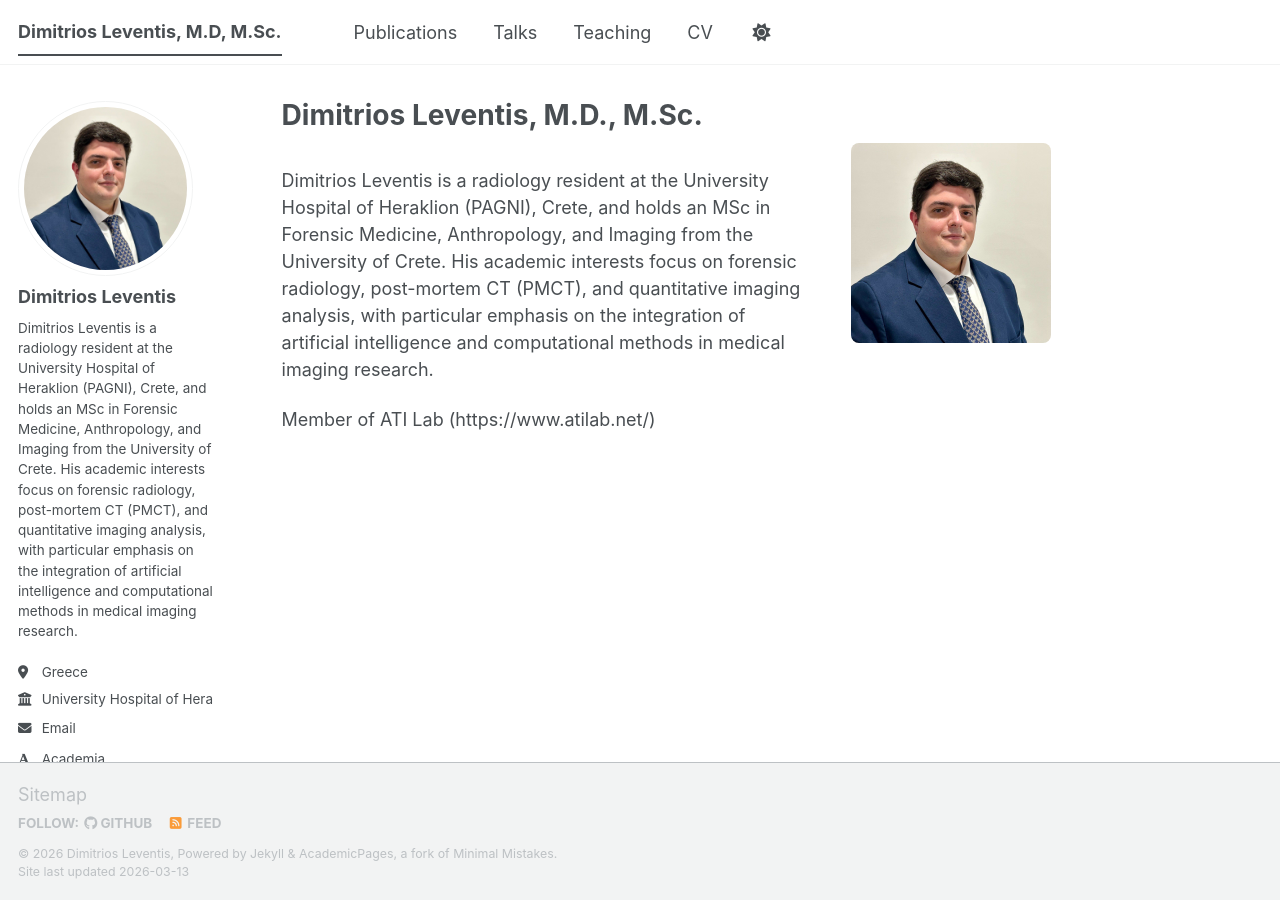
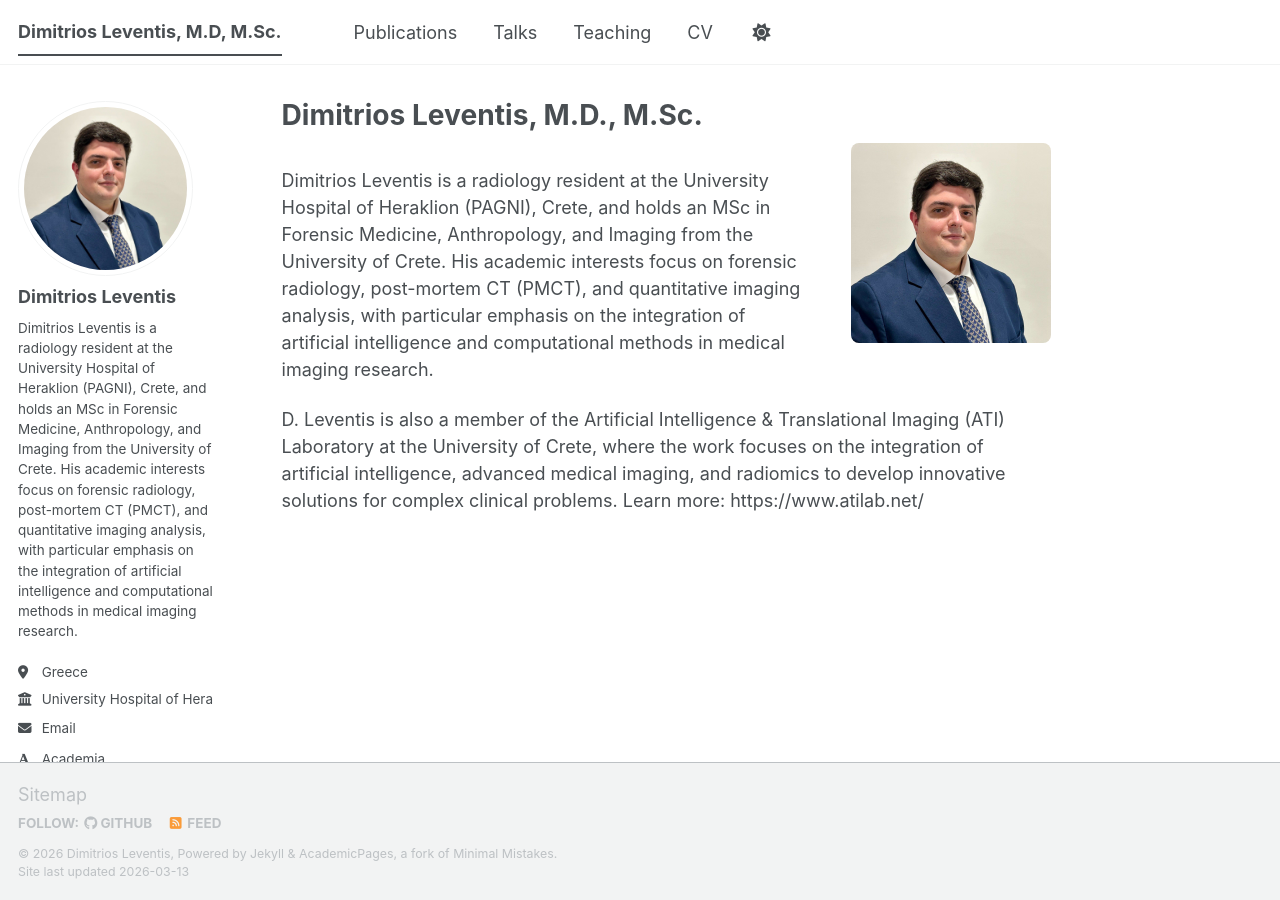
Before and after one commit to dleventis/dleventis.github.io, a Jekyll site: the page built from _pages/about.md, in a window 1280 px wide. Built offline with Jekyll 4.4.1, drawn with Linux system fonts in a browser that asks for light colours; some web fonts are replaced; a script bundle is joined from its source files by our own code; library files that are not in the unit come from our copies.

Commit message:
Enhance about page with ATI Lab details
Updated the description of D. Leventis to include his affiliation with the ATI Laboratory and added a link for more information.

```diff
--- a/_pages/about.md
+++ b/_pages/about.md
@@ -11,4 +11,5 @@ redirect_from:
 
 Dimitrios Leventis is a radiology resident at the University Hospital of Heraklion (PAGNI), Crete, and holds an MSc in Forensic Medicine, Anthropology, and Imaging from the University of Crete. His academic interests focus on forensic radiology, post-mortem CT (PMCT), and quantitative imaging analysis, with particular emphasis on the integration of artificial intelligence and computational methods in medical imaging research.
 
-Member of ATI Lab (https://www.atilab.net/)
+D. Leventis is also a member of the Artificial Intelligence & Translational Imaging (ATI) Laboratory at the University of Crete, where the work focuses on the integration of artificial intelligence, advanced medical imaging, and radiomics to develop innovative solutions for complex clinical problems.
+Learn more: https://www.atilab.net/
```
